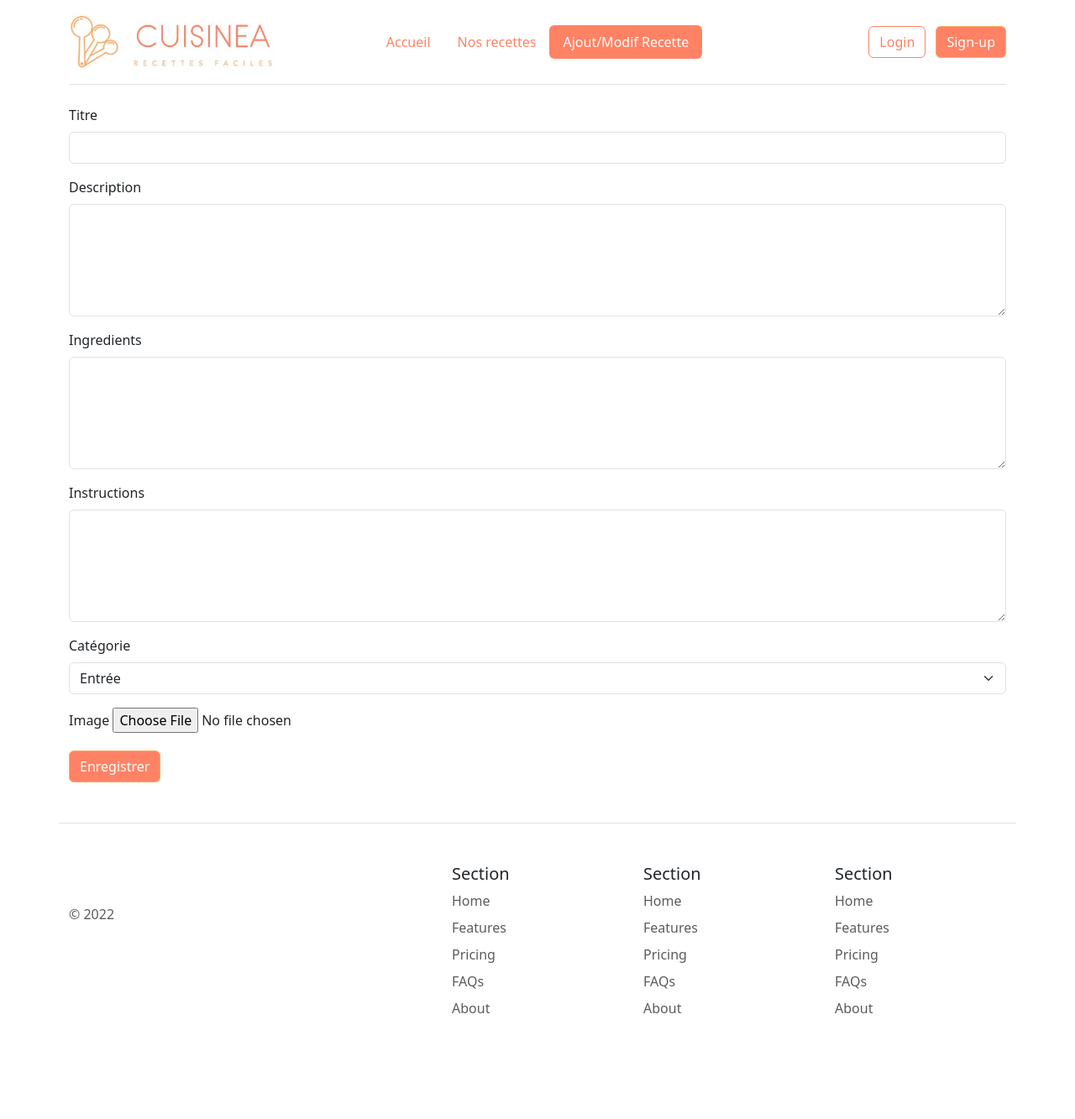
After one commit to Ioma69/Recipe-Website, a PHP site: page /ajout_modification_recette.php in a window 1280 px wide. The commit adds this page. Shown: the whole page at 84% size. Run offline with PHP 8.4, Linux system fonts and the light colour scheme.

Commit message:
add form

```diff
--- /dev/null
+++ b/ajout_modification_recette.php
@@ -0,0 +1,51 @@
+    <?php
+    require('templates/header.php');
+    require_once('lib/tools.php');
+    require_once('lib/recipe.php');
+
+   if (isset($_POST['saveRecipe'])) {
+    $res = saveRecipe($pdo, $_POST['category'], $_POST['title'], $_POST['description'], $_POST['ingredients'], $_POST['instructions'], null);
+    var_dump($res);
+}
+
+
+    ?>
+
+<form method="POST" enctype="multipart/form-data">
+    <div class="mb-3">
+        <label for="title" class="form-label">Titre</label>
+        <input type="text" name="title" id="title" class="form-control">
+    </div>
+    <div class="mb-3">
+        <label for="description" class="form-label">Description</label>
+        <textarea name="description" id="description" cols="30" rows="5" class="form-control"></textarea>
+    </div>
+    <div class="mb-3">
+        <label for="ingredients" class="form-label">Ingredients</label>
+        <textarea name="ingredients" id="ingredients" cols="30" rows="5" class="form-control"></textarea>
+    </div>
+    <div class="mb-3">
+        <label for="instructions" class="form-label">Instructions</label>
+        <textarea name="instructions" id="instructions" cols="30" rows="5" class="form-control"></textarea>
+    </div>
+    <div class="mb-3">
+        <label for="category" class="form-label">Catégorie</label>
+        <select name="category" id="category" class="form-select">
+            <option value="1">Entrée</option>
+            <option value="2">Plat</option>
+            <option value="3">Dessert</option>
+        </select>
+    </div>
+    <div class="mb-3">
+        <label for="file" class="form-label">Image</label>
+        <input type="file" name="file" id="file">
+    </div>
+    <input type="submit" value="Enregistrer" name="saveRecipe" class="btn btn-primary">
+
+    </form>
+
+
+
+    <?php
+    require_once('templates/footer.php');
+    ?>
--- a/index.php
+++ b/index.php
@@ -1,6 +1,8 @@
 <?php
     require_once('templates/header.php');
     require_once('lib/recipe.php');
+
+    $recipes = getRecipes($pdo, _HOME_RECIPES_LIMIT_);
 ?>
 
     <div class="row flex-lg-row-reverse align-items-center g-5 py-5">
--- a/lib/config.php
+++ b/lib/config.php
@@ -1,8 +1,10 @@
 <?php
     define('_RECIPES_IMG_PATH_', 'uploads/recipes/');
     define('_ASSETS_IMG_PATH_', 'assets/images/');
+    define('_HOME_RECIPES_LIMIT_', 3);
 
     $mainMenu = [
         'index.php' => 'Accueil',
         'recettes.php' => 'Nos recettes',
+        'ajout_modification_recette.php' => 'Ajout/Modif Recette'
     ];
--- a/lib/recipe.php
+++ b/lib/recipe.php
@@ -18,3 +18,36 @@ function getRecipeImage(string|null $image) {
         return  _RECIPES_IMG_PATH_.$image;
       }
 }
+
+
+function getRecipes(PDO $pdo, int $limit = null) {          // le fait de mettre le param par defaut null fait que je ne suis pas obligé de l'indiquer dans recettes
+$sql = 'SELECT * FROM recipes ORDER BY id DESC';
+
+if ($limit) {
+    $sql .= ' LIMIT :limit';
+}
+
+
+$query = $pdo->prepare($sql);
+
+if ($limit) {
+    $query->bindParam(':limit', $limit, PDO::PARAM_INT);
+}
+
+$query->execute();
+return $query->fetchAll();
+}
+
+
+function saveRecipe(PDO $pdo, int $category, string $title, string $description, string $ingredients, string $instructions, string|null $image) {
+
+    $sql = "INSERT INTO `recipes` (`id`, `category_id`, `title`, `description`, `ingredients`, `instructions`, `image`) VALUES (NULL, :category_id, :title, :description, :ingredients, :instructions, :image);";
+    $query = $pdo->prepare($sql);
+    $query->bindParam(':category_id',$category, PDO::PARAM_INT);
+    $query->bindParam(':title',$title, PDO::PARAM_STR);
+    $query->bindParam(':description',$description, PDO::PARAM_STR);
+    $query->bindParam(':ingredients',$ingredients, PDO::PARAM_STR);
+    $query->bindParam(':instructions',$instructions, PDO::PARAM_STR);
+    $query->bindParam(':image',$image, PDO::PARAM_STR);
+    return $query->execute();
+}
--- a/recette.php
+++ b/recette.php
@@ -46,11 +46,11 @@ if ($recipe) {
 
     <div class="row flex-lg-row-reverse align-items-center g-5 py-5">
       <h2>Instructions</h2>
-      <ul class="list-group">
+      <ol class="list-group">
         <?php foreach ($instructions as $key => $instruction) { ?>
           <li class="list-group-item"><?=$instruction;?></li>
           <?php } ?>
-      </ul>
+      </ol>
     </div>
 
     <?php } else { ?>
```
Also changed, not shown: recettes.php (+3 -4 lines).
